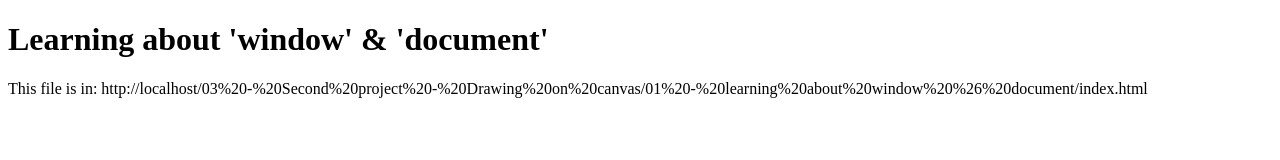
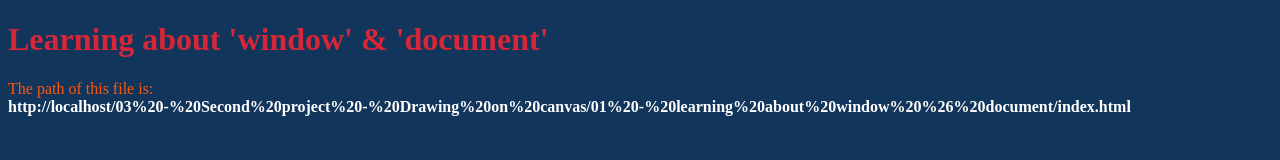
Before and after one commit to MarquezLuis96/Basic-Programming-Course, a plain HTML site: page 03 - Second project - Drawing on canvas/01 - learning about window & document/index.html in a window 1280 px wide. Drawn offline with Linux system fonts and the light colour scheme.

Commit message:
V.1.0.1.1

```diff
--- a/03 - Second project - Drawing on canvas/01 - learning about window & document/index.html
+++ b/03 - Second project - Drawing on canvas/01 - learning about window & document/index.html
@@ -5,19 +5,23 @@
         <title>Window & document</title>
 
         <style type = "text/css">
+            h1 {
+                color: #D72638;
+            }
 
+            strong {
+                color: #FFFFFF;
+            }
+
+            body {
+                background-color: #12355B;
+                color: #FF570A;
+            }
         </style>
     </head>
 
     <body>
         <h1>Learning about 'window' & 'document'</h1>
-
-        <script type = "text/javascript">
-            //Script
-            var path = window.location;
-            document.write("<p>This file is in: " + path + "</p>");
-            console.log(path);
-        </script>
         <script src = "./js/codigo.js"></script>
     </body>
 
--- a/03 - Second project - Drawing on canvas/01 - learning about window & document/js/codigo.js
+++ b/03 - Second project - Drawing on canvas/01 - learning about window & document/js/codigo.js
@@ -1 +1,8 @@
-alert("It works!");
+//trying if the file was well linked
+    alert("It works!");
+// saving path
+    var path = window.location;
+//viewing path on the console
+    console.log(path);
+//Wrinting the path on the document
+document.write(`<p>The path of this file is:<br><strong>${path}</strong></p>`);
```
